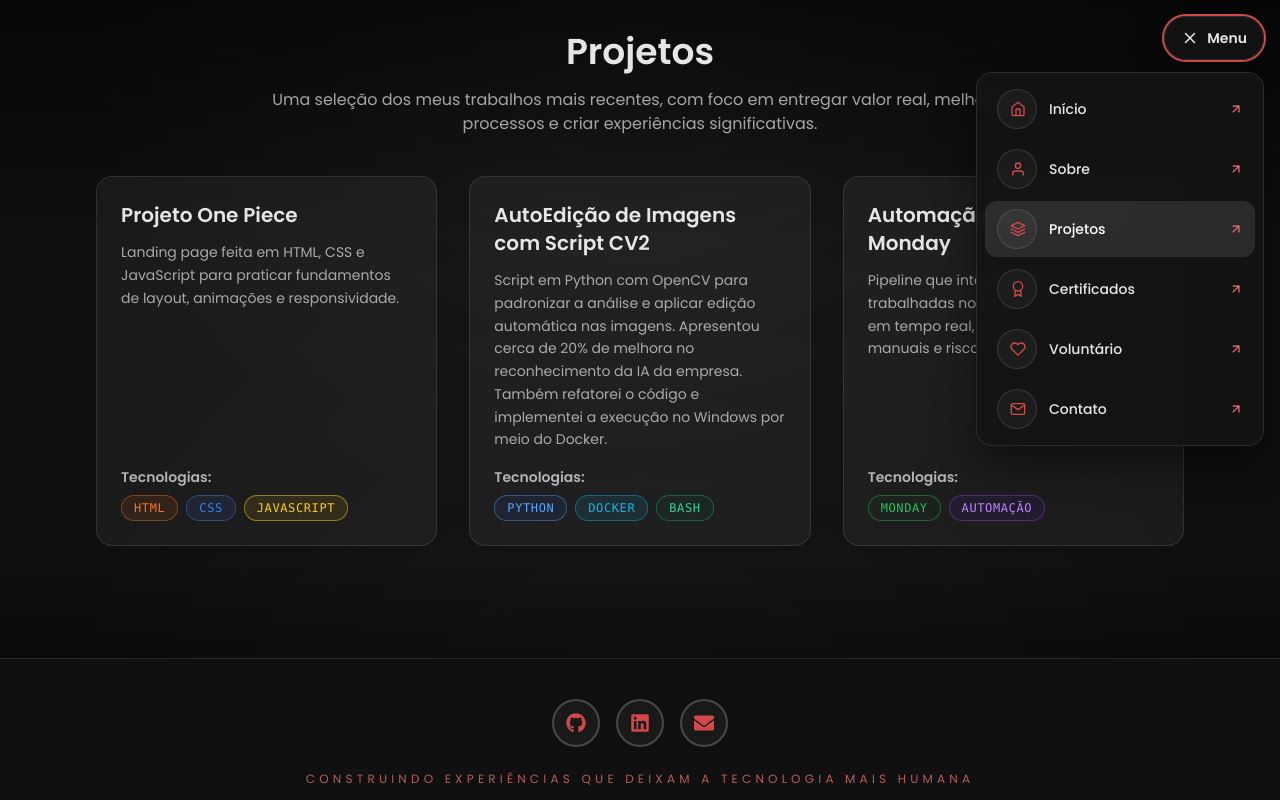
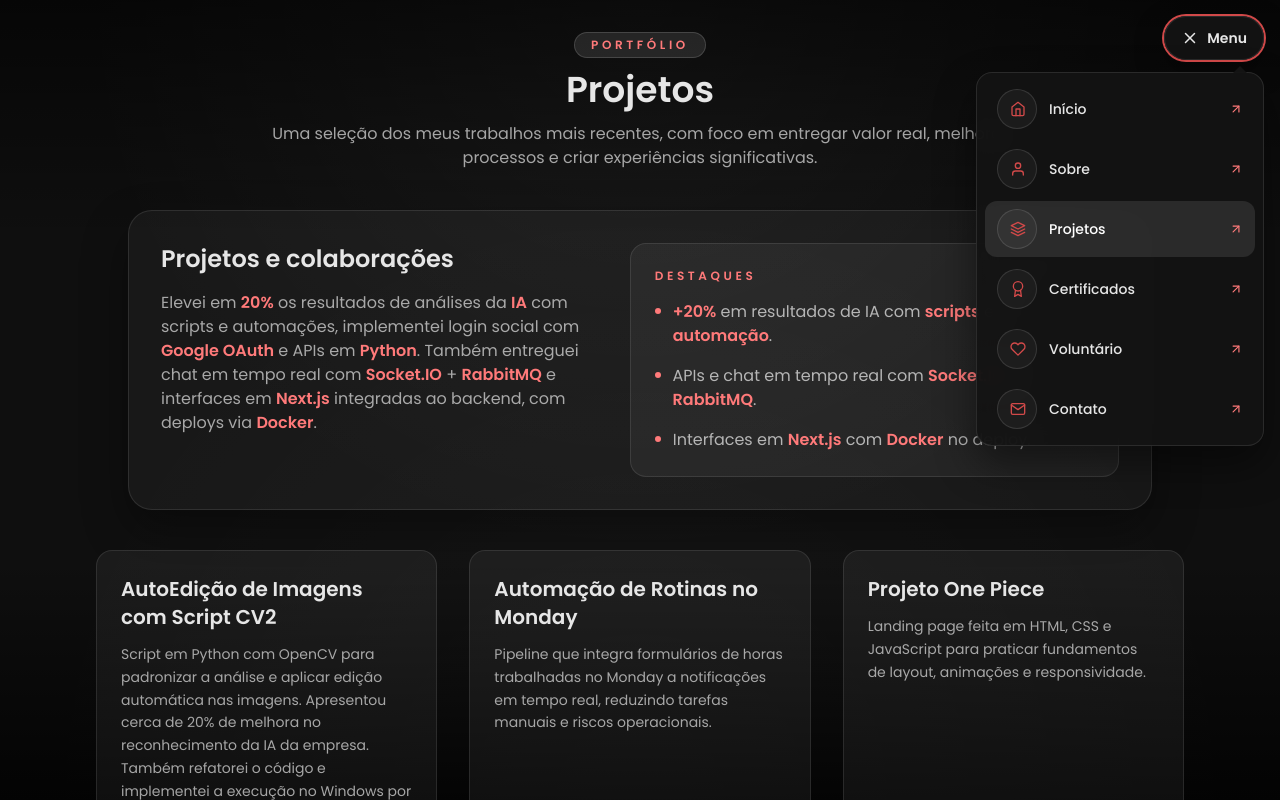
Before and after one commit to Raphabrunetto/curriculo, a Next.js app: page /projetos in a window 1280 px wide. Both pictures are taken after a click on the button "Menu". Shown: the top 800 px of the page. Built offline with nearby package versions, Linux system fonts and the light colour scheme.

Commit message:
Update portfolio content and UI

```diff
--- a/src/app/globals.css
+++ b/src/app/globals.css
@@ -116,7 +116,10 @@
 }
 
 .menu-item__label {
-  transition: opacity 0.4s ease, transform 0.4s ease;
+  max-width: 140px;
+  overflow: hidden;
+  white-space: nowrap;
+  transition: opacity 0.4s ease, transform 0.4s ease, max-width 0.4s ease;
 }
 
 .menu-item__arrow {
@@ -197,6 +200,7 @@
 .menu-item--active .menu-item__label {
   opacity: 0;
   transform: translateX(-4px);
+  max-width: 0;
 }
 
 .flip-card {
@@ -225,10 +229,181 @@
   transform: rotateY(180deg);
 }
 
+.layout-range {
+  appearance: none;
+  width: 100%;
+  height: 14px;
+  border-radius: 9999px;
+  border: 1px solid rgba(255, 255, 255, 0.14);
+  background: linear-gradient(
+    90deg,
+    #ff7a7a 0%,
+    #d14949 var(--range-progress, 50%),
+    rgba(255, 255, 255, 0.2) var(--range-progress, 50%),
+    rgba(255, 255, 255, 0.2) 100%
+  );
+  box-shadow: inset 0 0 0 1px rgba(0, 0, 0, 0.35), 0 10px 22px rgba(0, 0, 0, 0.35);
+  cursor: pointer;
+}
+
+.layout-range:focus-visible {
+  outline: none;
+  box-shadow:
+    inset 0 0 0 1px rgba(0, 0, 0, 0.35),
+    0 0 0 4px rgba(255, 122, 122, 0.25),
+    0 10px 22px rgba(0, 0, 0, 0.35);
+}
+
+.layout-range::-webkit-slider-thumb {
+  -webkit-appearance: none;
+  appearance: none;
+  width: 26px;
+  height: 26px;
+  border-radius: 9999px;
+  background: #141414;
+  border: 2px solid #ff7a7a;
+  box-shadow: 0 8px 20px rgba(0, 0, 0, 0.35);
+  transition: transform 0.15s ease, box-shadow 0.15s ease;
+}
+
+.layout-range::-webkit-slider-thumb:hover {
+  transform: scale(1.05);
+  box-shadow: 0 10px 22px rgba(0, 0, 0, 0.45);
+}
+
+.layout-range:active::-webkit-slider-thumb {
+  animation: range-thumb-pulse 0.35s ease;
+  transform: scale(1.08);
+}
+
+.layout-range::-moz-range-track {
+  height: 14px;
+  border-radius: 9999px;
+  border: 1px solid rgba(255, 255, 255, 0.14);
+  background: rgba(255, 255, 255, 0.2);
+}
+
+.layout-range::-moz-range-progress {
+  height: 14px;
+  border-radius: 9999px;
+  background: linear-gradient(90deg, #ff7a7a 0%, #d14949 100%);
+}
+
+.layout-range::-moz-range-thumb {
+  width: 26px;
+  height: 26px;
+  border-radius: 9999px;
+  background: #141414;
+  border: 2px solid #ff7a7a;
+  box-shadow: 0 8px 20px rgba(0, 0, 0, 0.35);
+  transition: transform 0.15s ease, box-shadow 0.15s ease;
+}
+
+.layout-range::-moz-range-thumb:hover {
+  transform: scale(1.05);
+  box-shadow: 0 10px 22px rgba(0, 0, 0, 0.45);
+}
+
+.layout-range:active::-moz-range-thumb {
+  animation: range-thumb-pulse 0.35s ease;
+  transform: scale(1.08);
+}
+
+@keyframes range-thumb-pulse {
+  0% {
+    box-shadow: 0 0 0 0 rgba(255, 122, 122, 0.6);
+  }
+  100% {
+    box-shadow: 0 0 0 12px rgba(255, 122, 122, 0);
+  }
+}
+
 .menu-item:hover .menu-item__arrow,
 .menu-item:focus-visible .menu-item__arrow {
   color: #ffffff;
   transform: translateX(4px);
+}
+
+.header-menu {
+  position: absolute;
+  right: 0;
+  margin-top: 0.75rem;
+  width: 18rem;
+  border-radius: 16px;
+  border: 1px solid rgba(255, 255, 255, 0.1);
+  background-color: rgba(20, 20, 20, 0.9);
+  padding: 4px;
+  box-shadow: 0 18px 40px rgba(0, 0, 0, 0.45);
+  backdrop-filter: blur(12px);
+  transform-origin: top right;
+  opacity: 0;
+  transform: translateY(-8px) scale(0.98);
+  pointer-events: none;
+  transition:
+    opacity 0.25s ease,
+    transform 0.25s ease,
+    padding 0.35s ease,
+    background-color 0.35s ease;
+}
+
+.header-menu::before {
+  content: "";
+  position: absolute;
+  top: -7px;
+  right: 16px;
+  border-left: 7px solid transparent;
+  border-right: 7px solid transparent;
+  border-bottom: 7px solid rgba(20, 20, 20, 0.9);
+  opacity: 0;
+  transform: translateY(4px);
+  transition: opacity 0.25s ease, transform 0.25s ease, border-bottom-color 0.35s ease;
+}
+
+.header-menu.is-open {
+  opacity: 1;
+  transform: translateY(0) scale(1);
+  pointer-events: auto;
+  padding: 8px;
+  background-color: rgba(20, 20, 20, 0.95);
+}
+
+.header-menu.is-open::before {
+  opacity: 1;
+  transform: translateY(0);
+  border-bottom-color: rgba(20, 20, 20, 0.95);
+}
+
+.header-menu__list {
+  display: flex;
+  flex-direction: column;
+  gap: 4px;
+}
+
+.header-menu__entry {
+  overflow: hidden;
+  max-height: 72px;
+  transition:
+    max-height 0.5s cubic-bezier(0.73, 0.32, 0.34, 1.4),
+    margin 0.5s cubic-bezier(0.73, 0.32, 0.34, 1.4);
+}
+
+.header-menu__item {
+  transition:
+    opacity 0.3s ease,
+    transform 0.3s ease,
+    color 0.3s ease,
+    background-color 0.3s ease;
+}
+
+.header-menu:not(.is-open) .header-menu__entry {
+  max-height: 0;
+  margin: 0;
+}
+
+.header-menu:not(.is-open) .header-menu__item {
+  opacity: 0;
+  transform: translateY(-6px);
+  pointer-events: none;
 }
 
 .social-link {
--- a/src/app/projetos/page.tsx
+++ b/src/app/projetos/page.tsx
@@ -9,13 +9,66 @@
 export default function ProjetosPage() {
   return (
     <div className="space-y-10 pb-20">
-      <header className="space-y-4 text-center max-w-3xl mx-auto">
+      <header className="space-y-3 text-center max-w-3xl mx-auto flex flex-col items-center">
+        <span className="inline-flex items-center justify-center rounded-full border border-white/15 bg-white/10 px-4 py-1 text-xs font-semibold uppercase tracking-[0.3em] text-[#FF7A7A]">
+          Portfólio
+        </span>
         <h1 className="hover-underline text-3xl sm:text-4xl font-semibold text-[#E6E6E6]">Projetos</h1>
         <p className="text-[#E6E6E6]/70 text-sm sm:text-base">
           Uma seleção dos meus trabalhos mais recentes, com foco em entregar valor real, melhorar processos e criar
           experiências significativas.
         </p>
       </header>
+
+      <section className="max-w-5xl mx-auto">
+        <div className="rounded-3xl border border-white/10 bg-white/[0.04] p-6 sm:p-8 shadow-[0_20px_45px_rgba(0,0,0,0.35)]">
+          <div className="grid gap-6 lg:grid-cols-[1fr_1.1fr]">
+            <div className="space-y-4">
+              <h2 className="text-2xl font-semibold text-[#E6E6E6]">Projetos e colaborações</h2>
+              <p className="text-[#E6E6E6]/70 text-sm sm:text-base">
+                Elevei em{' '}
+                <span className="font-semibold text-[#FF7A7A]">20%</span>{' '}os resultados de análises da{' '}
+                <span className="font-semibold text-[#FF7A7A]">IA</span> com scripts e automações, implementei login
+                social com <span className="font-semibold text-[#FF7A7A]">Google OAuth</span> e APIs em{' '}
+                <span className="font-semibold text-[#FF7A7A]">Python</span>. Também entreguei chat em tempo real
+                com <span className="font-semibold text-[#FF7A7A]">Socket.IO</span> +{' '}
+                <span className="font-semibold text-[#FF7A7A]">RabbitMQ</span> e interfaces em{' '}
+                <span className="font-semibold text-[#FF7A7A]">Next.js</span> integradas ao backend, com deploys via{' '}
+                <span className="font-semibold text-[#FF7A7A]">Docker</span>.
+              </p>
+            </div>
+            <div className="rounded-2xl border border-white/10 bg-white/5 p-6">
+              <h3 className="text-xs font-semibold uppercase tracking-[0.3em] text-[#FF7A7A]">Destaques</h3>
+              <ul className="mt-4 space-y-4 text-base text-[#E6E6E6]/75">
+                <li className="flex items-start gap-3">
+                  <span className="mt-2 h-1.5 w-1.5 rounded-full bg-[#FF7A7A]" />
+                  <span>
+                    <span className="font-semibold text-[#FF7A7A]">+20%</span>{' '}em resultados de IA com{' '}
+                    <span className="font-semibold text-[#FF7A7A]">scripts</span> e{' '}
+                    <span className="font-semibold text-[#FF7A7A]">automação</span>.
+                  </span>
+                </li>
+                <li className="flex items-start gap-3">
+                  <span className="mt-2 h-1.5 w-1.5 rounded-full bg-[#FF7A7A]" />
+                  <span>
+                    APIs e chat em tempo real com{' '}
+                    <span className="font-semibold text-[#FF7A7A]">Socket.IO</span> +{' '}
+                    <span className="font-semibold text-[#FF7A7A]">RabbitMQ</span>.
+                  </span>
+                </li>
+                <li className="flex items-start gap-3">
+                  <span className="mt-2 h-1.5 w-1.5 rounded-full bg-[#FF7A7A]" />
+                  <span>
+                    Interfaces em{' '}
+                    <span className="font-semibold text-[#FF7A7A]">Next.js</span> com{' '}
+                    <span className="font-semibold text-[#FF7A7A]">Docker</span> no deploy.
+                  </span>
+                </li>
+              </ul>
+            </div>
+          </div>
+        </div>
+      </section>
 
       <div className="grid grid-cols-1 sm:grid-cols-2 lg:grid-cols-3 gap-8">
         {projects.map((project) => (
--- a/src/components/About.tsx
+++ b/src/components/About.tsx
@@ -1,7 +1,7 @@
 const About = () => {
   return (
     <div className="max-w-4xl mx-auto space-y-6">
-      <div className="text-center">
+      <div className="text-center flex flex-col items-center">
         <span className="inline-flex items-center justify-center rounded-full border border-white/15 bg-white/10 px-4 py-1 text-xs font-semibold uppercase tracking-[0.35em] text-[#FF7A7A]">
           Sobre mim
         </span>
@@ -12,18 +12,31 @@
 
       <div className="rounded-3xl border border-white/10 bg-white/5 p-8 text-lg text-[#E6E6E6]/80 space-y-6 leading-relaxed shadow-[0_20px_45px_rgba(209,73,73,0.35)]">
         <p>
-          Sou formado em Engenharia de Software pela Universidade Positivo (UP), aguardando meu diploma. Nos últimos
-          anos mergulhei em linguagens de programação, bancos de dados, arquitetura de aplicações e metodologias ágeis
-          como Scrum para construir projetos mais colaborativos e previsíveis.
+          Meu objetivo é atuar como desenvolvedor {' '}
+          <span className="font-semibold text-[#FF7A7A]">fullstack</span>, criando soluções eficientes, escaláveis
+          e bem estruturadas. Aplico conhecimento em frontend e backend para entregar produtos com performance,
+          usabilidade e boas práticas, colaborando com times ágeis no ciclo completo dos projetos.
         </p>
         <p>
-          No estágio descobri o quanto gosto de entender a dor do usuário e resolver problemas de ponta a ponta. Desde
-          então, direciono meus estudos e projetos para criar experiências úteis e acessíveis, sempre com foco em gerar
-          impacto real.
+          Atuei em projetos práticos como autenticação em{' '}
+          <span className="font-semibold text-[#FF7A7A]">PHP</span>{' '}com{' '}
+          <span className="font-semibold text-[#FF7A7A]">JWT</span>{' '}e login social via Google, APIs em{' '}
+          <span className="font-semibold text-[#FF7A7A]">Python</span>{' '}para controle de estoque, backends de chat
+          em tempo real com{' '}
+          <span className="font-semibold text-[#FF7A7A]">Socket.IO</span>{' '}e{' '}
+          <span className="font-semibold text-[#FF7A7A]">RabbitMQ</span>, além de interfaces em{' '}
+          <span className="font-semibold text-[#FF7A7A]">Next.js</span>{' '}integradas ao backend. A maioria foi
+          containerizada com{' '}
+          <span className="font-semibold text-[#FF7A7A]">Docker</span>{' '}para padronizar ambientes e apoiar
+          automações de DevOps.
         </p>
         <p>
-          Tenho inglês avançado, português nativo e japonês em nível iniciante. Curioso por natureza, estou sempre
-          experimentando ferramentas, integrações e automações que aceleram a entrega de valor.
+          Na minha atual empresa, desenvolvi scripts em{' '}
+          <span className="font-semibold text-[#FF7A7A]">Python</span>{' '}com{' '}
+          <span className="font-semibold text-[#FF7A7A]">OpenCV</span>{' '}que aceleraram análises e geraram{' '}
+          <span className="font-semibold text-[#FF7A7A]">melhora de 20%</span>{' '}nos resultados da IA. Também
+          automatizei fluxos no Monday e no Automa para reduzir tarefas manuais e aumentar a assertividade no controle
+          de tempo e tarefas. Tenho inglês avançado, português nativo e japonês em nível iniciante.
         </p>
       </div>
     </div>
--- a/src/components/Certifications.tsx
+++ b/src/components/Certifications.tsx
@@ -59,7 +59,7 @@
 
   return (
     <section className="max-w-5xl mx-auto space-y-10">
-      <div className="text-center space-y-3">
+      <div className="text-center space-y-3 flex flex-col items-center">
         <span className="inline-flex items-center justify-center rounded-full border border-white/15 bg-white/10 px-4 py-1 text-xs font-semibold uppercase tracking-[0.35em] text-[#FF7A7A]">
           certificados
         </span>
--- a/src/components/Education.tsx
+++ b/src/components/Education.tsx
@@ -28,7 +28,7 @@
 
   return (
     <section className="max-w-5xl mx-auto space-y-10">
-      <div className="text-center space-y-3">
+      <div className="text-center space-y-3 flex flex-col items-center">
         <span className="inline-flex items-center justify-center rounded-full border border-white/15 bg-white/10 px-4 py-1 text-xs font-semibold uppercase tracking-[0.35em] text-[#FF7A7A]">
           formação
         </span>
--- a/src/components/Experience.tsx
+++ b/src/components/Experience.tsx
@@ -1,10 +1,11 @@
 import Image from 'next/image';
+import type { ReactNode } from 'react';
 
 interface ExperienceItemProps {
   role: string;
   company: string;
   period: string;
-  description: string;
+  description: ReactNode;
   logo?: string;
 }
 
@@ -36,15 +37,22 @@
       company: 'COHAB Curitiba',
       period: 'Outubro 2024 - Março 2025',
       description:
-        'Atuei dando suporte em hardware, software, redes e help desk. Foi ali que percebi como traduzir tecnologia em soluções práticas ajuda quem está na linha de frente.',
+        'Atuei dando suporte em hardware, software, redes e help desk. Ali desenvolvi minha vontade, e capacidade de resolução de problemas.',
       logo: '/logos/empresa1.png',
     },
     {
       role: 'Técnico de Operações',
       company: 'Vidya Technology',
       period: 'Abril 2025 - Atual',
-      description:
-        'Faço operações, fiz um script Python com OpenCV para acelerar análises e edição de imagens, resultando em uma melhora de 20% no Resultado de nossa IA. Também criei automações para o Monday para reduzir tarefas manuais e aumentar a assertividade no controle de tempo e tarefas.',
+      description: (
+        <>
+          Faço operações, desenvolvi um script{' '}
+          <span className="font-semibold text-[#FF7A7A]">Python</span>{' '}com{' '}
+          <span className="font-semibold text-[#FF7A7A]">OpenCV</span>{' '}para acelerar análises e edição de imagens, gerando uma{' '}
+          <span className="font-semibold text-[#FF7A7A]">melhora de 20%</span>{' '}nos resultados de reconhecimento da IA. Criei
+          automações que produziram um resultado de maior eficiência e redução de tempo para conclusão de Tasks do time.
+        </>
+      ),
       logo: '/logos/empresa2.png',
     },
   ];
@@ -62,11 +70,14 @@
 
   return (
     <section className="max-w-5xl mx-auto space-y-10">
-      <div className="text-center space-y-3">
+      <div className="text-center space-y-3 flex flex-col items-center">
         <span className="inline-flex items-center justify-center rounded-full border border-white/15 bg-white/10 px-4 py-1 text-xs font-semibold uppercase tracking-[0.35em] text-[#FF7A7A]">
           experiências
         </span>
         <h2 className="hover-underline text-3xl sm:text-4xl font-semibold text-[#E6E6E6]">Onde desenvolvi projetos reais</h2>
+        <p className="mx-auto max-w-3xl text-sm sm:text-base text-[#E6E6E6]/70">
+          Aqui desenvolvi e apresentei resultados com minha experiência!
+        </p>
       </div>
       <div className="grid grid-cols-1 gap-6 md:grid-cols-2">
         {experiences.map((exp) => (
--- a/src/components/Header.tsx
+++ b/src/components/Header.tsx
@@ -64,20 +64,21 @@
           <span className="hidden sm:inline">Menu</span>
         </button>
 
-        {menuOpen && (
         <div
           id="header-menu"
-            className="absolute right-0 mt-3 w-72 rounded-2xl border border-white/10 bg-[#141414]/95 p-2 shadow-[0_18px_40px_rgba(0,0,0,0.45)] backdrop-blur"
+          className={`header-menu ${menuOpen ? 'is-open' : ''}`}
+          aria-hidden={!menuOpen}
         >
-            <ul className="flex flex-col gap-1">
+          <ul className="header-menu__list">
             {navItems.map((item) => {
               const Icon = item.icon;
               const isCurrent = isActive(item.href);
               return (
-                  <li key={item.href}>
+                <li key={item.href} className="header-menu__entry">
                   <Link
                     href={item.href}
-                      className={`${menuItemBaseClasses} ${
+                    tabIndex={menuOpen ? 0 : -1}
+                    className={`header-menu__item ${menuItemBaseClasses} ${
                       isCurrent ? menuItemActiveClasses : menuItemDefaultClasses
                     }`}
                   >
@@ -107,7 +108,6 @@
             })}
           </ul>
         </div>
-        )}
       </nav>
     </header>
   );
--- a/src/components/Skills.tsx
+++ b/src/components/Skills.tsx
@@ -27,7 +27,7 @@
 const Skills = () => {
   return (
     <section className="max-w-5xl mx-auto space-y-10">
-      <div className="text-center space-y-3">
+      <div className="text-center space-y-3 flex flex-col items-center">
         <span className="inline-flex items-center justify-center rounded-full border border-white/15 bg-white/10 px-4 py-1 text-xs font-semibold uppercase tracking-[0.35em] text-[#FF7A7A]">
           habilidades
         </span>
--- a/src/components/Volunteer.tsx
+++ b/src/components/Volunteer.tsx
@@ -34,7 +34,7 @@
 
   return (
     <section className="max-w-5xl mx-auto space-y-10">
-      <div className="text-center space-y-3">
+      <div className="text-center space-y-3 flex flex-col items-center">
         <span className="inline-flex items-center justify-center rounded-full border border-white/15 bg-white/10 px-4 py-1 text-xs font-semibold uppercase tracking-[0.35em] text-[#FF7A7A]">
           voluntariado
         </span>
--- a/src/data/projects.ts
+++ b/src/data/projects.ts
@@ -6,13 +6,7 @@
 }
 
 export const projects: Project[] = [
-  {
-    title: 'Projeto One Piece',
-    description:
-      'Landing page feita em HTML, CSS e JavaScript para praticar fundamentos de layout, animações e responsividade.',
-    techs: ['HTML', 'CSS', 'JavaScript'],
-    link: 'https://raphabrunetto.github.io/projeto-one-piece',
-  },
+  ,
   {
     title: 'AutoEdição de Imagens com Script CV2',
     description:
@@ -27,4 +21,11 @@
     techs: ['Monday', 'Automação'],
     link: '#',
   },
+  {
+    title: 'Projeto One Piece',
+    description:
+      'Landing page feita em HTML, CSS e JavaScript para praticar fundamentos de layout, animações e responsividade.',
+    techs: ['HTML', 'CSS', 'JavaScript'],
+    link: 'https://raphabrunetto.github.io/projeto-one-piece',
+  }
 ];
```
Also changed, not shown: src/app/page.tsx (+5 -5 lines), src/components/ResponsivePreviewCard.tsx (+8 -4 lines). Lines whose indentation alone changed are shown as unchanged.
